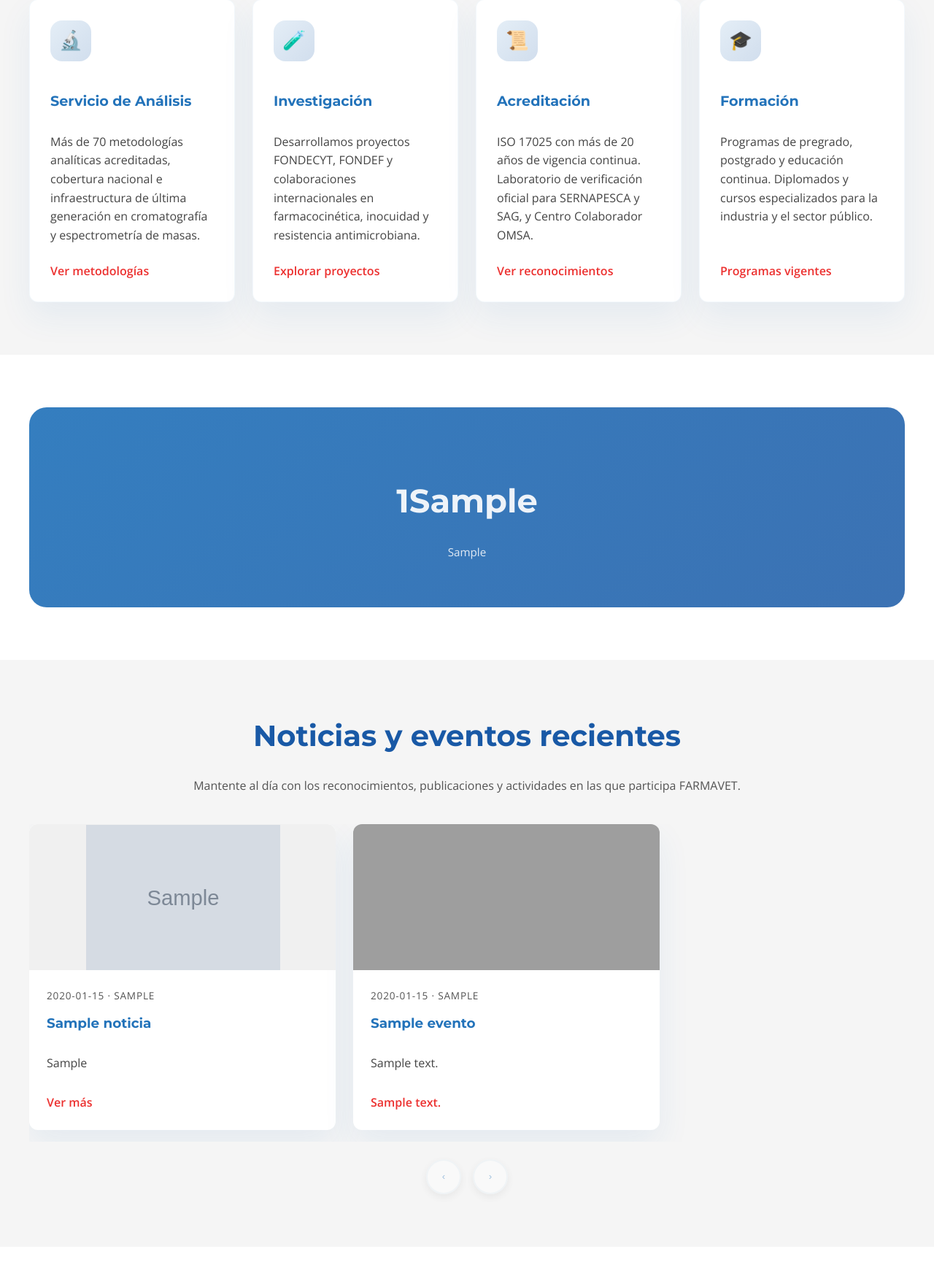
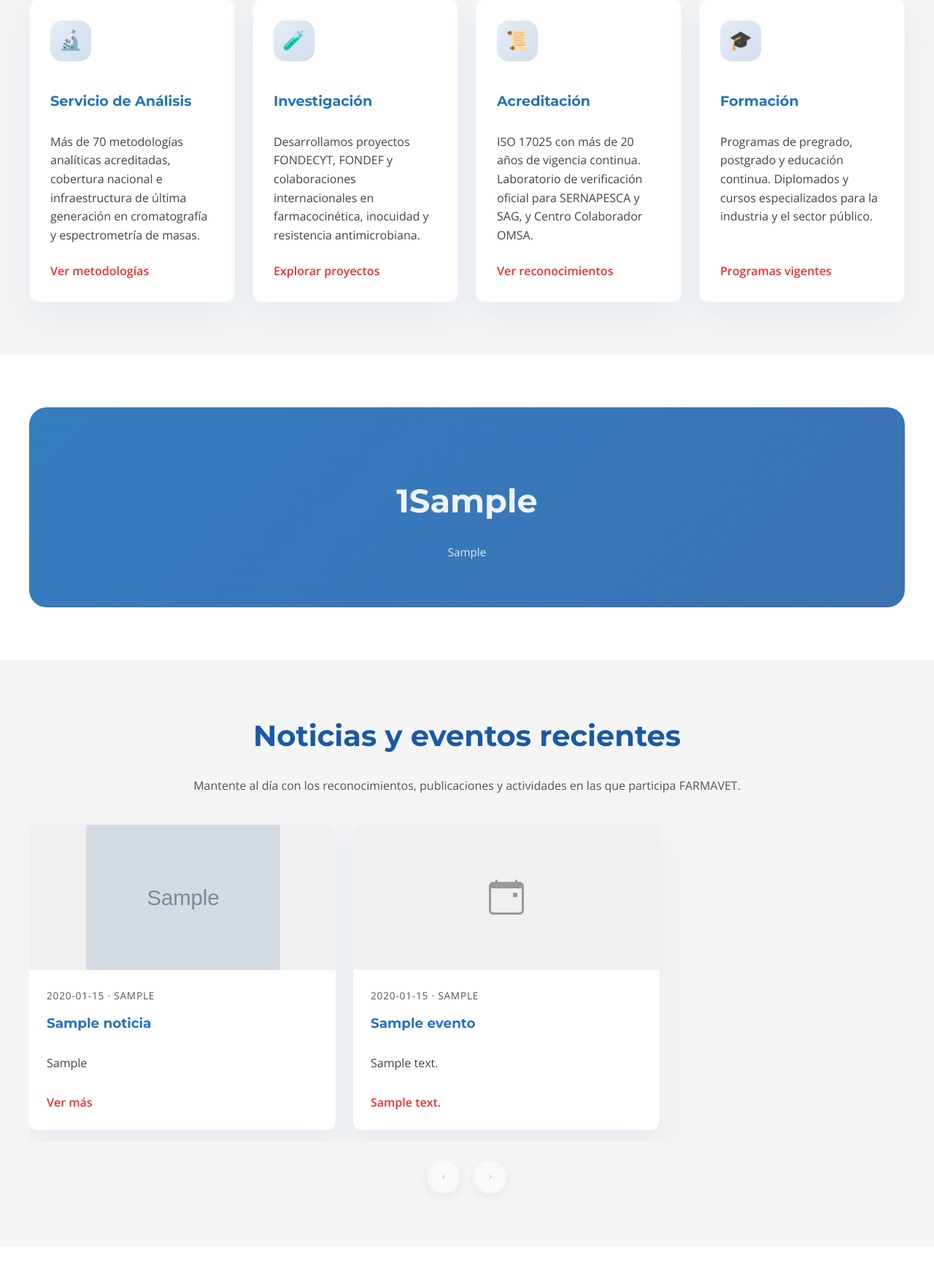
Before and after one commit to sergiocbascur/farmavet-web, a Flask app: page / in a window 1280 px wide. Shown: the part 1574-3322 px from the top of the page at 73% size. Run offline with Flask 3, Linux system fonts and the light colour scheme; tables that the repository leaves empty hold one stand-in row (values such as "Sample post"); grey boxes marked "Sample" are stand-in pictures; grey boxes are pictures that could not be loaded.

Commit message:
fix: Reemplazar placeholder SVG por icono de calendario para eventos sin imagen

```diff
--- a/templates/index.html
+++ b/templates/index.html
@@ -555,10 +555,9 @@
                     />
                   </div>
                   {% else %}
-                  <img
-                    src="{{ url_for('assets', filename='images/noticias/placeholder-noticia.svg') }}"
-                    alt="{{ get_translated_field(evento, 'titulo', evento.titulo) }}"
-                  />
+                  <div style="height: 200px; display: flex; align-items: center; justify-content: center; background: #f0f0f0; color: #999;">
+                    <i class="bi bi-calendar-event" style="font-size: 3rem;"></i>
+                  </div>
                   {% endif %}
                   <div class="news-body">
                     <span class="news-meta">
```
